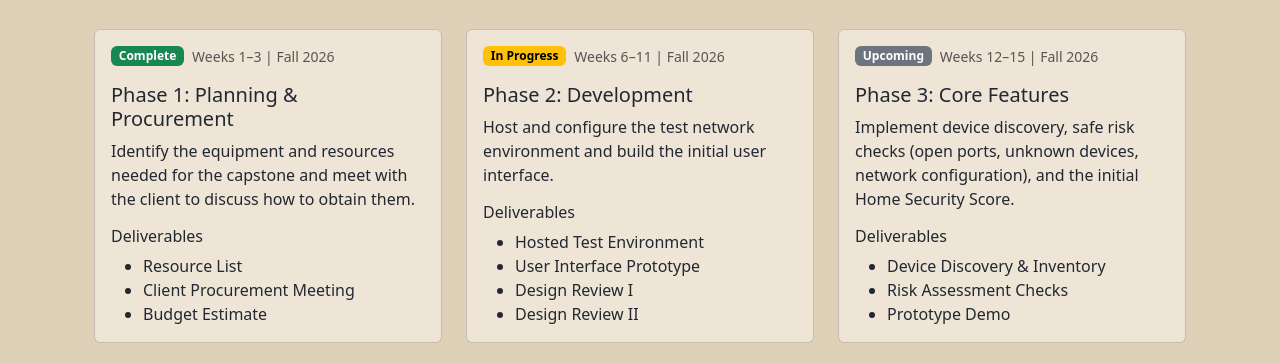
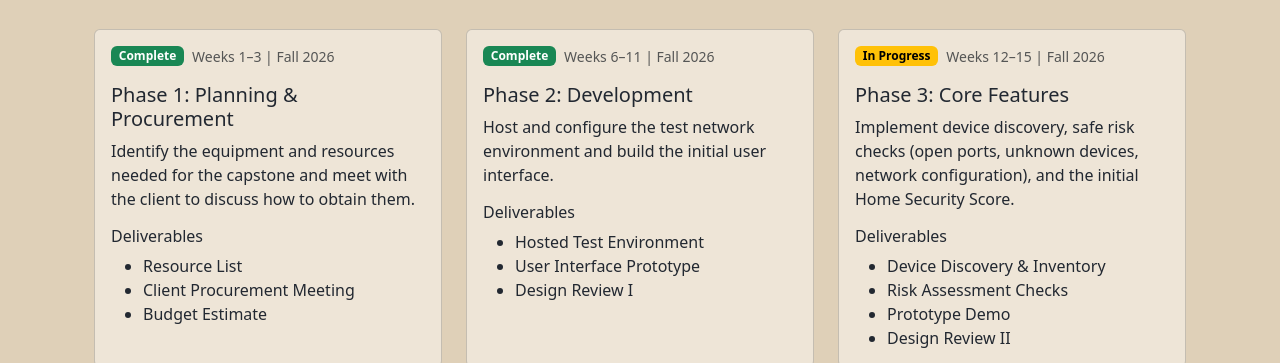
Before and after one commit to loganb7869/secure-jacks-capstone-website, a plain HTML site: page progress.html in a window 1280 px wide. Shown: the part 382-745 px from the top of the page. Drawn offline with nearby package versions, Linux system fonts and the light colour scheme.

Commit message:
Changes to the Progress and changed design review II from Phase 2 to Phase 3

```diff
--- a/progress.html
+++ b/progress.html
@@ -77,7 +77,7 @@
                     <div class="col">
                         <div class="card card-body h-100">
                             <div class="d-flex align-items-center gap-2 mb-3">
-                                <span class="badge text-bg-warning">In Progress</span>
+                                <span class="badge text-bg-success">Complete</span>
                                 <span class="small text-body-secondary">Weeks 6&ndash;11 | Fall 2026</span>
                             </div>
                             <h5>Phase 2: Development</h5>
@@ -87,7 +87,6 @@
                                 <li>Hosted Test Environment</li>
                                 <li>User Interface Prototype</li>
                                 <li>Design Review I</li>
-                                <li>Design Review II</li>
                             </ul>
                         </div>
                     </div>
@@ -96,7 +95,7 @@
                     <div class="col">
                         <div class="card card-body h-100">
                             <div class="d-flex align-items-center gap-2 mb-3">
-                                <span class="badge text-bg-secondary">Upcoming</span>
+                                <span class="badge text-bg-warning">In Progress</span>
                                 <span class="small text-body-secondary">Weeks 12&ndash;15 | Fall 2026</span>
                             </div>
                             <h5>Phase 3: Core Features</h5>
@@ -106,6 +105,7 @@
                                 <li>Device Discovery &amp; Inventory</li>
                                 <li>Risk Assessment Checks</li>
                                 <li>Prototype Demo</li>
+                                <li>Design Review II</li>
                             </ul>
                         </div>
                     </div>
```
